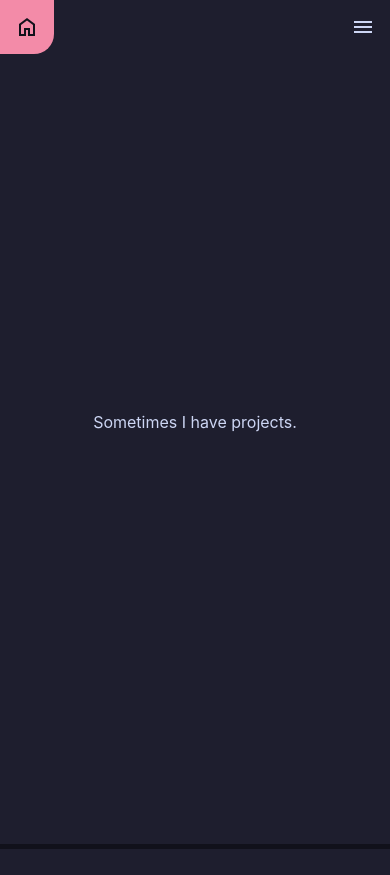
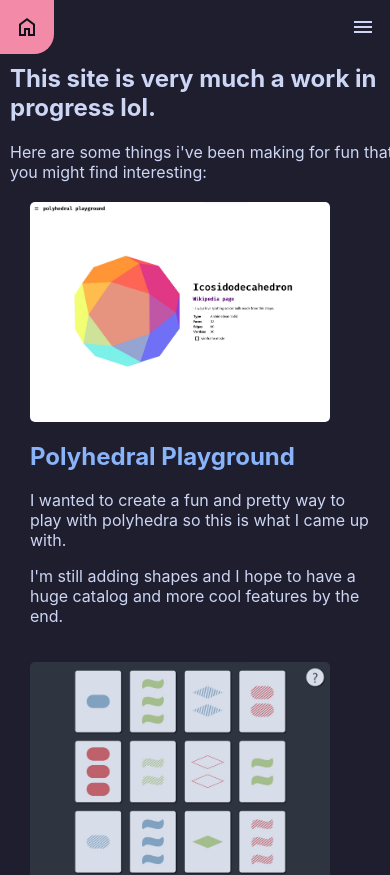
Before and after one commit to kriepiekrollie/kriepiekrollie.github.io, a React (Create React App) app: page /#/Projects in a window 390 px wide. Shown: the top 875 px of the page. Before the commit the page ends 849 px from the top, so only its background shows below. Built offline with nearby package versions, Linux system fonts and the light colour scheme.

Commit message:
Added temporary project page.

```diff
--- a/src/pages/Homepage.css
+++ b/src/pages/Homepage.css
@@ -6,7 +6,7 @@ html {
   font-style: italic;
 }
 
-section {
+.homeSection {
   width: 100vw;
   height: 100vh;
 
@@ -80,7 +80,7 @@ section {
 }
 
 @media screen and (max-width:900px) {
-  section {
+  .homeSection {
     flex-direction: column;
     & img {
       width: 90%;
--- a/src/pages/Homepage.js
+++ b/src/pages/Homepage.js
@@ -57,7 +57,7 @@ export default function Homepage() {
   return (
     <>
 
-      <section>
+      <section className="homeSection">
         <div className="introText">
           <TypeText lines={[
             "my name is benjamin.",
@@ -72,7 +72,7 @@ export default function Homepage() {
         </div>
       </section>
 
-      <section>
+      <section className="homeSection">
         <div className="infoText">
           <p><span className="italics">name:</span> benjamin kleyn</p>
           <p><span className="italics">pronouns:</span> he/him</p>
--- a/src/pages/Layout.css
+++ b/src/pages/Layout.css
@@ -1,3 +1,12 @@
+.topBar {
+  z-index: 0;
+  position: fixed;
+  left: 0;
+  top: 0;
+  width: 100vw;
+  height: 54px;
+  background-color: #1e1e2e;
+}
 
 .homeButton {
   width: 24px;
@@ -110,6 +119,19 @@
   clip-path: circle(0 at top right);
 }
 
+a {
+  text-decoration: none;
+}
+a:link {
+  color: #89b4fa;
+}
+a:visited {
+  color: #cba6f7;
+}
+a:hover {
+  text-decoration: underline;
+}
+
 @media screen and (max-width:900px) {
   .navBar {
     & .navBarItemContainer {
--- a/src/pages/Layout.js
+++ b/src/pages/Layout.js
@@ -12,6 +12,7 @@ export default function Layout() {
 
   return (
     <>
+      <div className="topBar" />
       <div className="homeButton" onClick={() => navigate("/")}>
         <span className="material-symbols-outlined">
           home
--- a/src/pages/Projects.css
+++ b/src/pages/Projects.css
@@ -0,0 +1,41 @@
+
+.projectSection {
+  margin-top: 44px;
+  margin: 44px 10px 10px 10px;
+  width: 100vw;
+  min-height: 100vh;
+
+  display: flex;
+  flex-direction: column;
+
+  justify-content: center;
+  align-content: center;
+  align-items: center;
+
+  text-wrap: break-word;
+
+  & .projectItem {
+    display: flex;
+    flex-direction: row;
+    margin: 20px;
+    & img {
+      flex: 0 0 300;
+      width: 300px;
+      border-radius: 5px;
+    }
+    & .projectText {
+      margin-left: 40px;
+    }
+  }
+}
+
+@media screen and (max-width:900px) {
+  .projectSection {
+    & .projectItem {
+      flex-direction: column;
+      & .projectText {
+        margin-left: 0;
+      }
+    }
+  }
+}
--- a/src/pages/Projects.js
+++ b/src/pages/Projects.js
@@ -1,10 +1,27 @@
-import "./Homepage.css";
+import "./Projects.css";
 
 export default function Projects() {
   return (
-    <section>
+    <section className="projectSection">
       <div>
-        Sometimes I have projects.
+        <h1>This site is very much a work in progress lol.</h1>
+        <p>Here are some things i've been making for fun that you might find interesting:</p>
+        <div className="projectItem">
+          <img src="polyhedra.jpg" />
+          <div className="projectText">
+            <a href="kriepiekrollie.github.io/polyhedra"><h2> Polyhedral Playground </h2></a>
+            <p> I wanted to create a fun and pretty way to play with polyhedra so this is what I came up with. </p>
+            <p> I'm still adding shapes and I hope to have a huge catalog and more cool features by the end. </p>
+          </div>
+        </div>
+        <div className="projectItem">
+          <img src="setgame.jpg" />
+          <div className="projectText">
+            <a href="kriepiekrollie.github.io/setgame"><h2> Set Game </h2></a>
+            <p> A recreation of a card game I like very much </p>
+            <p> This project is kinda abandoned but it works fine and was more of a way for me to practice webdev.</p>
+          </div>
+        </div>
       </div>
     </section>
   );
```
Also changed, not shown: public/polyhedra.jpg (added), public/setgame.jpg (added).
